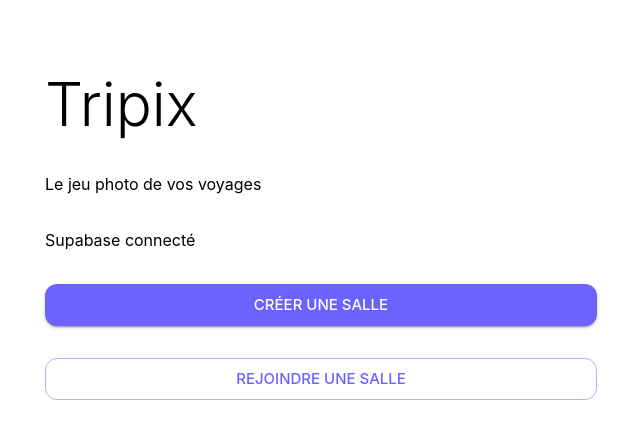
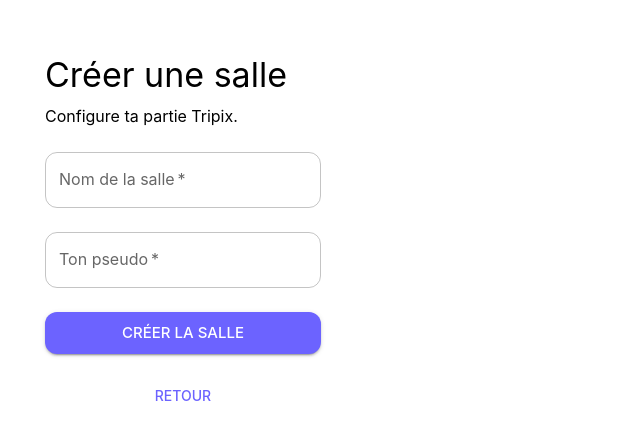
Before and after one commit to sdourte/Tripix, a React (Vite) app: page /create-room in a window 1280 px wide. Shown: the part 174-614 px from the top of the page, without its empty margins (319-959 px from the left). Built offline with nearby package versions, Linux system fonts and the light colour scheme; no server answers; the database is empty.

Commit message:
Création des différentes pages de routage

```diff
--- a/package.json
+++ b/package.json
@@ -16,7 +16,8 @@
     "@mui/material": "^9.3.1",
     "@supabase/supabase-js": "^2.112.4",
     "react": "^19.2.8",
-    "react-dom": "^19.2.8"
+    "react-dom": "^19.2.8",
+    "react-router-dom": "^7.18.2"
   },
   "devDependencies": {
     "@eslint/js": "^10.0.1",
--- a/src/App.tsx
+++ b/src/App.tsx
@@ -1,58 +1,25 @@
-import { useEffect, useState } from 'react'
-import { Box, Button, Container, Stack, Typography } from '@mui/material'
-import { supabase } from './lib/supabase'
+import { BrowserRouter, Route, Routes } from 'react-router-dom'
+import HomePage from './pages/HomePage'
+import CreateRoomPage from './pages/CreateRoomPage'
+import RoomPage from './pages/RoomPage'
 
 function App() {
-  const [connected, setConnected] = useState<boolean | null>(null)
+  return (
+    <BrowserRouter>
+      <Routes>
+        <Route path="/" element={<HomePage />} />
 
-  useEffect(() => {
-    async function testConnection() {
-      const { error } = await supabase
-        .from('rooms')
-        .select('id')
-        .limit(1)
+        <Route
+          path="/create-room"
+          element={<CreateRoomPage />}
+        />
 
-      setConnected(!error)
-    }
-
-    testConnection()
-  }, [])
-
-  return (
-    <Box
-      sx={{
-        minHeight: '100vh',
-        display: 'flex',
-        alignItems: 'center',
-        justifyContent: 'center',
-      }}
-    >
-      <Container maxWidth="sm">
-        <Stack spacing={4} alignItems="center" textAlign="center">
-          <Typography variant="h2" fontWeight={700}>
-            Tripix
-          </Typography>
-
-          <Typography color="text.secondary">
-            Le jeu photo de vos voyages
-          </Typography>
-
-          <Typography>
-            {connected === null && 'Connexion à Supabase...'}
-            {connected === true && 'Supabase connecté'}
-            {connected === false && 'Erreur de connexion à Supabase'}
-          </Typography>
-
-          <Button variant="contained" size="large" fullWidth>
-            Créer une salle
-          </Button>
-
-          <Button variant="outlined" size="large" fullWidth>
-            Rejoindre une salle
-          </Button>
-        </Stack>
-      </Container>
-    </Box>
+        <Route
+          path="/room/:code"
+          element={<RoomPage />}
+        />
+      </Routes>
+    </BrowserRouter>
   )
 }
 
--- /dev/null
+++ b/src/pages/CreateRoomPage.tsx
@@ -0,0 +1,120 @@
+import { FormEvent, useState } from 'react'
+import {
+  Alert,
+  Button,
+  Container,
+  Stack,
+  TextField,
+  Typography,
+} from '@mui/material'
+import { useNavigate } from 'react-router-dom'
+import { createRoom } from '../services/roomService'
+
+export default function CreateRoomPage() {
+  const navigate = useNavigate()
+
+  const [roomName, setRoomName] = useState('')
+  const [playerName, setPlayerName] = useState('')
+
+  const [loading, setLoading] = useState(false)
+  const [error, setError] = useState('')
+
+  async function handleSubmit(event: FormEvent) {
+    event.preventDefault()
+
+    setError('')
+
+    if (!roomName.trim() || !playerName.trim()) {
+      setError('Tous les champs sont obligatoires.')
+      return
+    }
+
+    try {
+      setLoading(true)
+
+      const room = await createRoom(
+        roomName.trim(),
+        playerName.trim(),
+      )
+
+      navigate(`/room/${room.code}`)
+    } catch (err) {
+      setError(
+        err instanceof Error
+          ? err.message
+          : 'Une erreur est survenue.',
+      )
+    } finally {
+      setLoading(false)
+    }
+  }
+
+  return (
+    <Container
+      maxWidth="sm"
+      sx={{
+        minHeight: '100vh',
+        display: 'flex',
+        alignItems: 'center',
+      }}
+    >
+      <Stack
+        component="form"
+        onSubmit={handleSubmit}
+        spacing={3}
+        width="100%"
+      >
+        <Stack spacing={1}>
+          <Typography variant="h4" fontWeight={700}>
+            Créer une salle
+          </Typography>
+
+          <Typography color="text.secondary">
+            Configure ta partie Tripix.
+          </Typography>
+        </Stack>
+
+        {error && (
+          <Alert severity="error">
+            {error}
+          </Alert>
+        )}
+
+        <TextField
+          label="Nom de la salle"
+          placeholder="Voyage en Italie 2026"
+          value={roomName}
+          onChange={(event) => setRoomName(event.target.value)}
+          fullWidth
+          required
+        />
+
+        <TextField
+          label="Ton pseudo"
+          placeholder="Simon"
+          value={playerName}
+          onChange={(event) => setPlayerName(event.target.value)}
+          fullWidth
+          required
+        />
+
+        <Button
+          type="submit"
+          variant="contained"
+          size="large"
+          disabled={loading}
+        >
+          {loading ? 'Création...' : 'Créer la salle'}
+        </Button>
+
+        <Button
+          variant="text"
+          onClick={() => navigate('/')}
+          disabled={loading}
+        >
+          Retour
+        </Button>
+      </Stack>
+    </Container>
+  )
+}
--- /dev/null
+++ b/src/pages/HomePage.tsx
@@ -0,0 +1,58 @@
+import { Button, Container, Stack, Typography } from '@mui/material'
+import { useNavigate } from 'react-router-dom'
+
+export default function HomePage() {
+  const navigate = useNavigate()
+
+  return (
+    <Container
+      maxWidth="sm"
+      sx={{
+        minHeight: '100vh',
+        display: 'flex',
+        alignItems: 'center',
+      }}
+    >
+      <Stack
+        spacing={4}
+        width="100%"
+        alignItems="center"
+        textAlign="center"
+      >
+        <Stack spacing={1}>
+          <Typography
+            variant="h1"
+            component="h1"
+            fontWeight={800}
+          >
+            Tripix
+          </Typography>
+
+          <Typography
+            variant="h6"
+            color="text.secondary"
+          >
+            Le jeu photo de vos voyages
+          </Typography>
+        </Stack>
+
+        <Stack spacing={2} width="100%">
+          <Button
+            variant="contained"
+            size="large"
+            onClick={() => navigate('/create-room')}
+          >
+            Créer une salle
+          </Button>
+
+          <Button
+            variant="outlined"
+            size="large"
+          >
+            Rejoindre une salle
+          </Button>
+        </Stack>
+      </Stack>
+    </Container>
+  )
+}
--- /dev/null
+++ b/src/pages/RoomPage.tsx
@@ -0,0 +1,18 @@
+import { Container, Typography } from '@mui/material'
+import { useParams } from 'react-router-dom'
+
+export default function RoomPage() {
+  const { code } = useParams()
+
+  return (
+    <Container sx={{ py: 5 }}>
+      <Typography variant="h4">
+        Salle {code}
+      </Typography>
+
+      <Typography color="text.secondary" sx={{ mt: 1 }}>
+        La salle est créée !
+      </Typography>
+    </Container>
+  )
+}
--- /dev/null
+++ b/src/services/roomService.ts
@@ -0,0 +1,105 @@
+import { supabase } from '../lib/supabase'
+
+interface CreateRoomResult {
+  roomId: string
+  code: string
+  playerId: string
+}
+
+function generateRoomCode(length = 6): string {
+  const characters = 'ABCDEFGHJKLMNPQRSTUVWXYZ23456789'
+
+  let code = ''
+
+  for (let i = 0; i < length; i++) {
+    const index = Math.floor(Math.random() * characters.length)
+    code += characters[index]
+  }
+
+  return code
+}
+
+export async function createRoom(
+  roomName: string,
+  playerName: string,
+): Promise<CreateRoomResult> {
+  const {
+    data: { user },
+    error: authError,
+  } = await supabase.auth.signInAnonymously()
+
+  if (authError || !user) {
+    throw new Error(
+      authError?.message ?? 'Impossible de créer une session.',
+    )
+  }
+
+  let code = generateRoomCode()
+
+  let { data: room, error: roomError } = await supabase
+    .from('rooms')
+    .insert({
+      name: roomName,
+      code,
+      admin_id: user.id,
+    })
+    .select('id, code')
+    .single()
+
+  /*
+   * Le code est unique.
+   * Dans le cas extrêmement improbable d'une collision,
+   * on génère simplement un nouveau code.
+   */
+  if (roomError?.code === '23505') {
+    code = generateRoomCode()
+
+    const result = await supabase
+      .from('rooms')
+      .insert({
+        name: roomName,
+        code,
+        admin_id: user.id,
+      })
+      .select('id, code')
+      .single()
+
+    room = result.data
+    roomError = result.error
+  }
+
+  if (roomError || !room) {
+    throw new Error(
+      roomError?.message ?? 'Impossible de créer la salle.',
+    )
+  }
+
+  const { data: player, error: playerError } = await supabase
+    .from('players')
+    .insert({
+      room_id: room.id,
+      user_id: user.id,
+      name: playerName,
+    })
+    .select('id')
+    .single()
+
+  if (playerError || !player) {
+    // Si la création du joueur échoue, on évite de garder
+    // une salle sans son administrateur.
+    await supabase
+      .from('rooms')
+      .delete()
+      .eq('id', room.id)
+
+    throw new Error(
+      playerError?.message ?? 'Impossible de créer le joueur.',
+    )
+  }
+
+  return {
+    roomId: room.id,
+    code: room.code,
+    playerId: player.id,
+  }
+}
```
Also changed, not shown: 1 other file (tests, documents, lock files or other folders).
